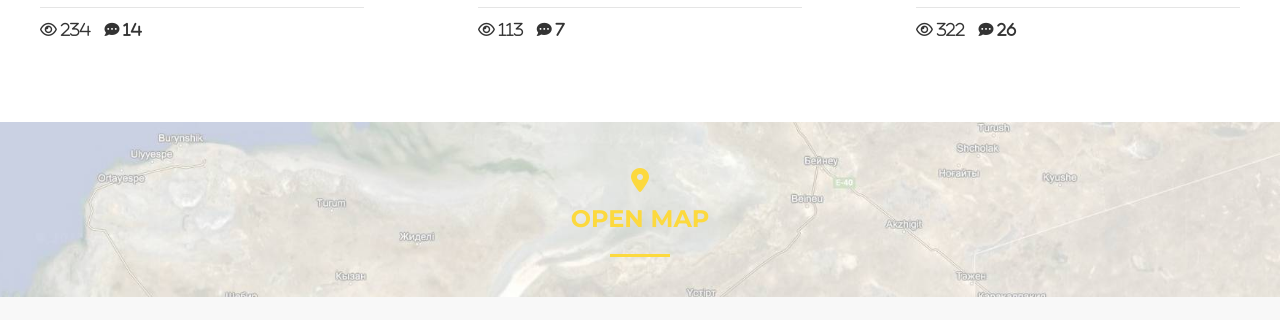
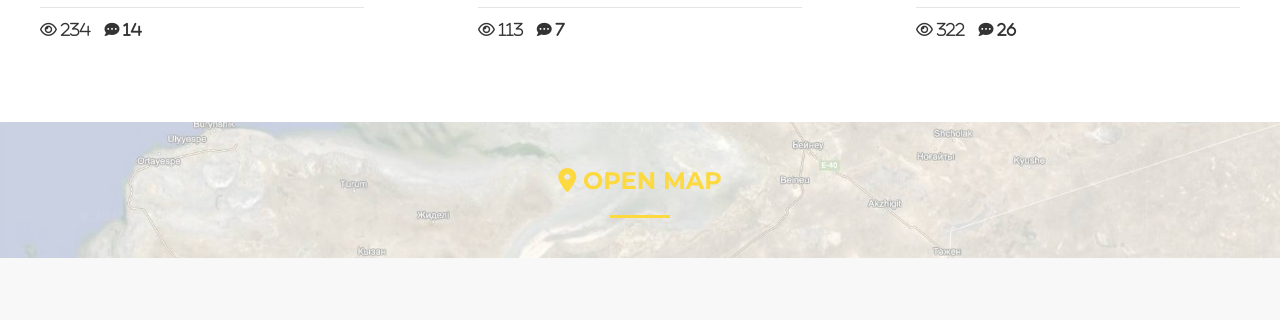
Before and after one commit to vladward/burger-vlad, a plain HTML site: page index.html in a window 1280 px wide. Shown: the part 11258-11578 px from the top of the page. Drawn offline with nearby package versions, Linux system fonts and the light colour scheme; files whose address does not match are found by name.

Commit message:
upd code

```diff
--- a/index.html
+++ b/index.html
@@ -709,7 +709,7 @@
 
                 <div class="map">
                     <h2 class="map__title">
-                        <div><i class="fas fa-map-marker-alt"></i></div>
+                            <i class="fas fa-map-marker-alt"></i>
                         <a href="https://goo.gl/maps/nYD1yGmZeJkj2BuU7" target="_blank">Open map</a>
                     </h2>
                 </div>
```
